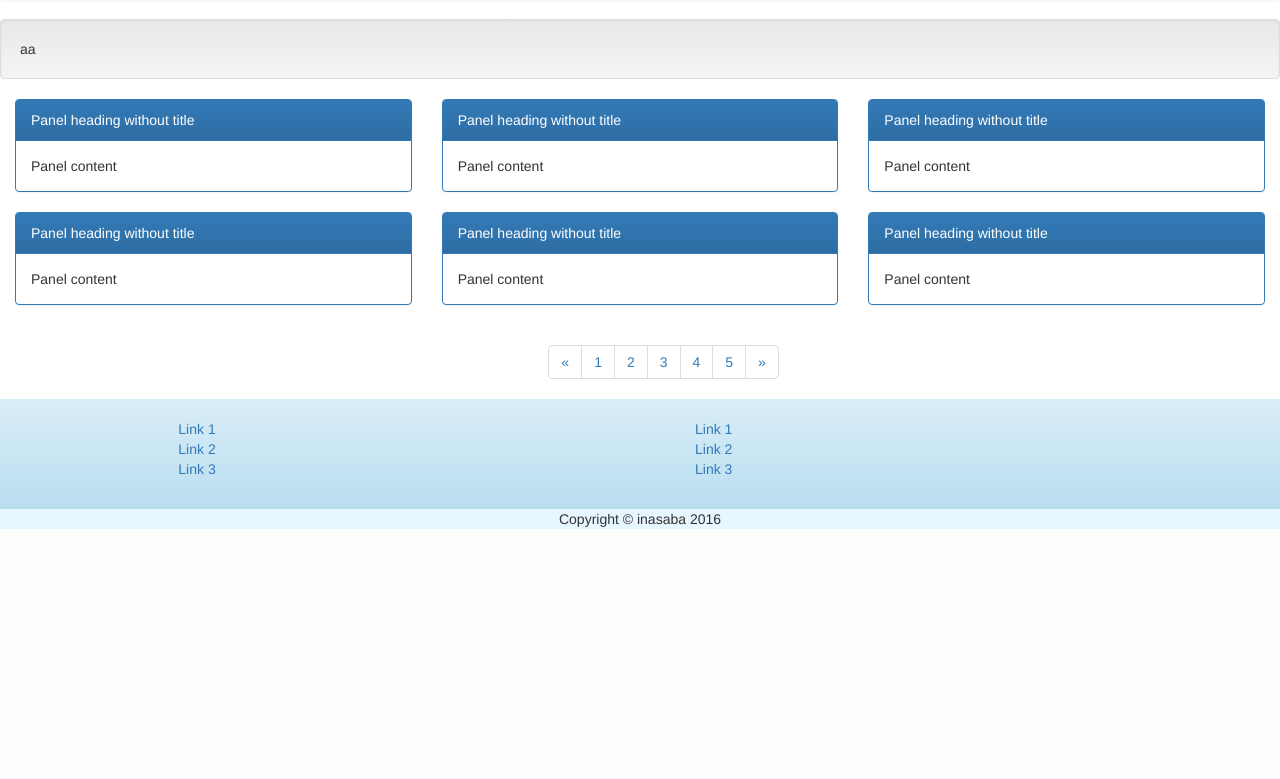
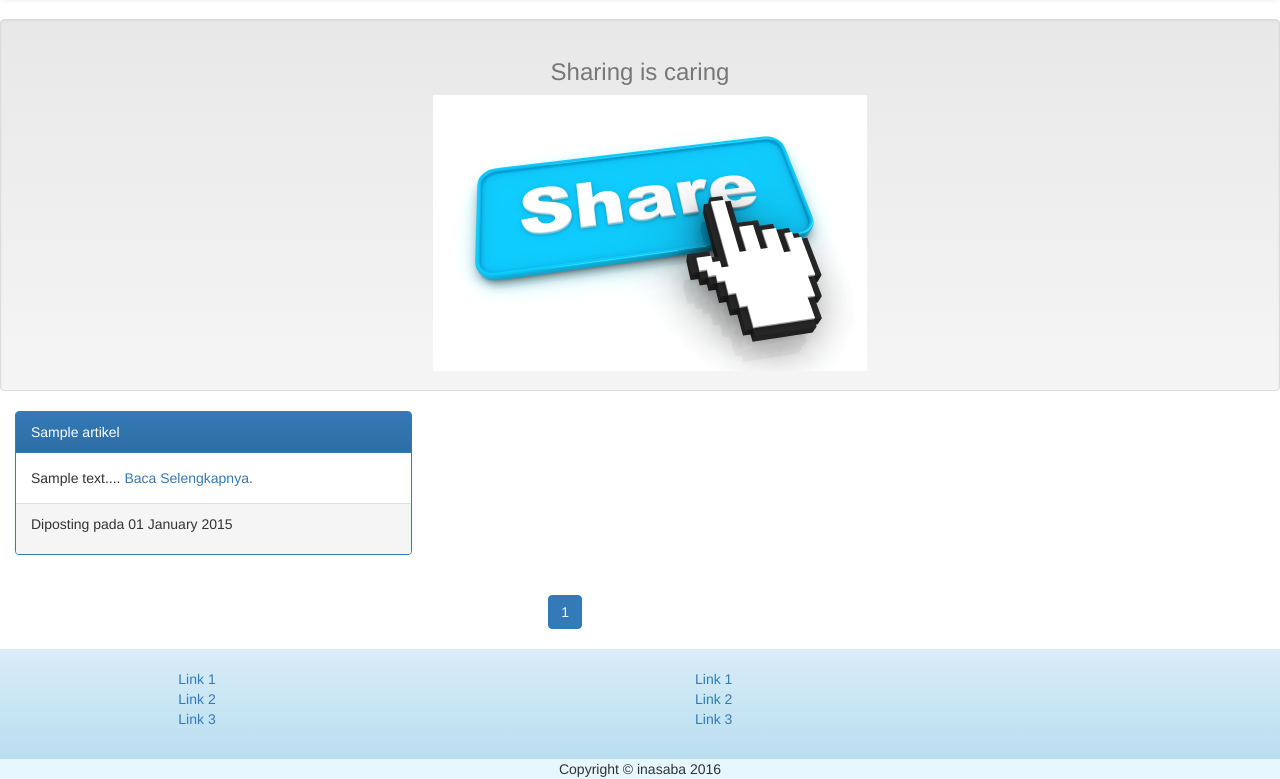
Before and after one commit to maghffu/inasaba, a PHP site: page /index.php in a window 1280 px wide. Shown: the part 403-1182 px from the top of the page. Before the commit the page ends 932 px from the top, so only its background shows below. Run offline with PHP 8.4, Linux system fonts and the light colour scheme; tables that the repository leaves empty hold one stand-in row (values such as "Sample post").

Commit message:
Lebih fix

```diff
--- a/beranda.php
+++ b/beranda.php
@@ -1,3 +1,15 @@
+<?php
+  $query = "select *, DATE_FORMAT('2015-01-01','%d %M %Y') as tgl from artikel";
+  $sql = $koneksi->prepare($query);
+  $sql->execute();
+  $result = $sql->fetchAll();
+  $per_hal=6;
+  $jum=count($result);
+  $halaman=ceil($jum / $per_hal);
+  $page = (isset($_GET['page'])) ? (int)$_GET['page'] : 1;
+  $start = ($page - 1) * $per_hal;
+
+ ?>
     <div id="carousel-example-generic" class="carousel slide" data-ride="carousel">
       <!-- Indicators -->
       <ol class="carousel-indicators">
@@ -37,9 +49,8 @@
 
     <nav class="navbar navbar-default">
       <div class="container-fluid">
-        <div class="collapse navbar-collapse" id="bs-example-navbar-collapse-1">
-
-          <ul class="nav navbar-nav navbar-left" style="margin-left:27%;">
+        <div>
+          <ul class="nav navbar-nav navbar-left tengah">
             <li class="dropdown" >
             <a href="#" class="dropdown-toggle" data-toggle="dropdown" role="button" aria-haspopup="true" aria-expanded="false">Ms Word.<span class="caret"></span></a>
             <ul class="dropdown-menu">
@@ -51,81 +62,70 @@
            <li style="border-left:1px solid #ddd;"><a href="index.php?hal=kategori&id=3">Photoshop</a></li>
            <li style="border-left:1px solid #ddd;"><a href="index.php?hal=kategori&id=4">Pemrograman</a></li>
            <li style="border-left:1px solid #ddd;"><a href="index.php?hal=kategori&id=5">Video Editing</a></li>
-           <li style="border-left:1px solid #ddd;"><a href="index.php?hal=kategori&id=6">Auto cad</a></li>
+           <li style="border-left:1px solid #ddd;"><a href="index.php?hal=kategori&id=6">AutoCad</a></li>
           </ul>
         </div><!-- /.navbar-collapse -->
       </div><!-- /.container-fluid -->
     </nav>
 
-    <div class="col-md-12 well">
-aa
+    <div class="col-md-12 well text-center" style="color:#777;">
+      <footer><h3>Sharing is caring</h3></footer>
+      <img class="img-responsive col-md-offset-4" src="image/share.jpg" ></img>
     </div>
+<?php
+  $query = "select *, DATE_FORMAT('2015-01-01','%d %M %Y') as tgl from artikel limit $start, $per_hal";
+  $sql = $koneksi->prepare($query);
+  $sql->execute();
+  $result = $sql->fetchAll();
+foreach ($result as $data) {
+  ?>
 
     <div class="col-md-4">
       <div class="panel panel-primary">
-        <div class="panel-heading">Panel heading without title</div>
+        <div class="panel-heading"><?php echo $data['judul_artikel'] ?></div>
         <div class="panel-body">
-          Panel content
+            <?php echo substr($data['isi'], 0,150)."... <a href='#'>Baca Selengkapnya.</a>"; ?>
+            <br>
+
         </div>
-      </div>
-    </div>
-    <div class="col-md-4">
-      <div class="panel panel-primary">
-        <div class="panel-heading">Panel heading without title</div>
-        <div class="panel-body">
-          Panel content
-        </div>
-      </div>
-    </div>
-    <div class="col-md-4">
-      <div class="panel panel-primary">
-        <div class="panel-heading">Panel heading without title</div>
-        <div class="panel-body">
-          Panel content
-        </div>
-      </div>
-    </div>
-    <div class="col-md-4">
-      <div class="panel panel-primary">
-        <div class="panel-heading">Panel heading without title</div>
-        <div class="panel-body">
-          Panel content
-        </div>
-      </div>
-    </div>
-    <div class="col-md-4">
-      <div class="panel panel-primary">
-        <div class="panel-heading">Panel heading without title</div>
-        <div class="panel-body">
-          Panel content
-        </div>
-      </div>
-    </div>
-    <div class="col-md-4">
-      <div class="panel panel-primary">
-        <div class="panel-heading">Panel heading without title</div>
-        <div class="panel-body">
-          Panel content
-        </div>
+        <div class="panel-footer"><p>Diposting pada <?php echo $data['tgl']; ?></p></div>
       </div>
     </div>
 
+  <?
+} ?>
+
     <nav class="col-md-5 col-md-offset-5" style="margin-top:0px;">
       <ul class="pagination">
+
+        <?php
+        if ($page != 1) {
+          ?>
           <li>
-          <a href="#" aria-label="Previous">
+            <a href="index.php?page=<?php echo $page-1; ?>" aria-label="Previous">
               <span aria-hidden="true">&laquo;</span>
             </a>
           </li>
-        <li><a href="#">1</a></li>
-        <li><a href="#">2</a></li>
-        <li><a href="#">3</a></li>
-        <li><a href="#">4</a></li>
-        <li><a href="#">5</a></li>
+          <?
+        }
+
+          for($x=1;$x<=$halaman;$x++){
+          ?>
+            <li <?php echo $page==$x?"class='active'":""; ?> ><a href="index.php?page=<?php echo $x ?>"><?php echo $x ?></a></li>
+          <?php
+          }
+
+          if ($page!=$halaman) {
+            ?>
             <li>
-          <a href="#" aria-label="Next">
+              <a href="index.php?page=<?php echo $page+1; ?>" aria-label="Next">
                 <span aria-hidden="true">&raquo;</span>
               </a>
             </li>
+            <?
+          }
+
+         ?>
+
       </ul>
     </nav>
--- a/index.php
+++ b/index.php
@@ -9,6 +9,7 @@ $hal = isset($_GET['hal'])?$_GET['hal']:"beranda";
   <meta charset="utf-8">
   <meta http-equiv="X-UA-Compatible" content="IE=edge">
   <meta name="viewport" content="width=device-width, initial-scale=1">
+  <title><?php echo $hal; ?> | Lpk Inasaba</title>
   <link rel="stylesheet" href="css/bootstrap.min.css">
   <link rel="stylesheet" href="css/bootstrap.theme.min.css">
   <style type="text/css">
@@ -54,7 +55,7 @@ $hal = isset($_GET['hal'])?$_GET['hal']:"beranda";
             <span class="icon-bar"></span>
             <span class="icon-bar"></span>
           </button>
-          <a class="navbar-brand" href="#">Brand</a>
+          <a class="navbar-brand" href="index.php">Brand</a>
         </div>
 
         <!-- Collect the nav links, forms, and other content for toggling -->
```
Also changed, not shown: image/share.jpg (added). Lines whose indentation alone changed are shown as unchanged.
